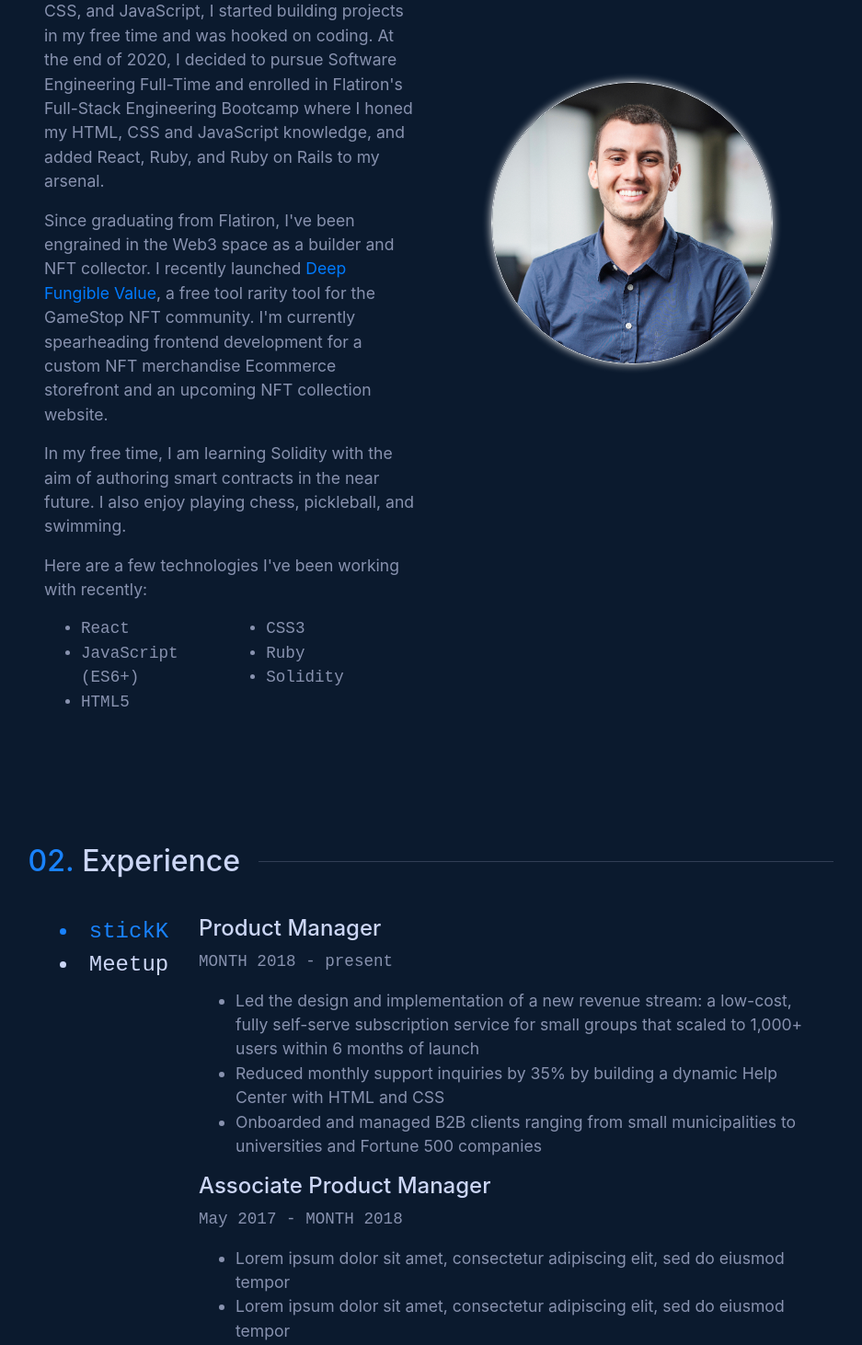
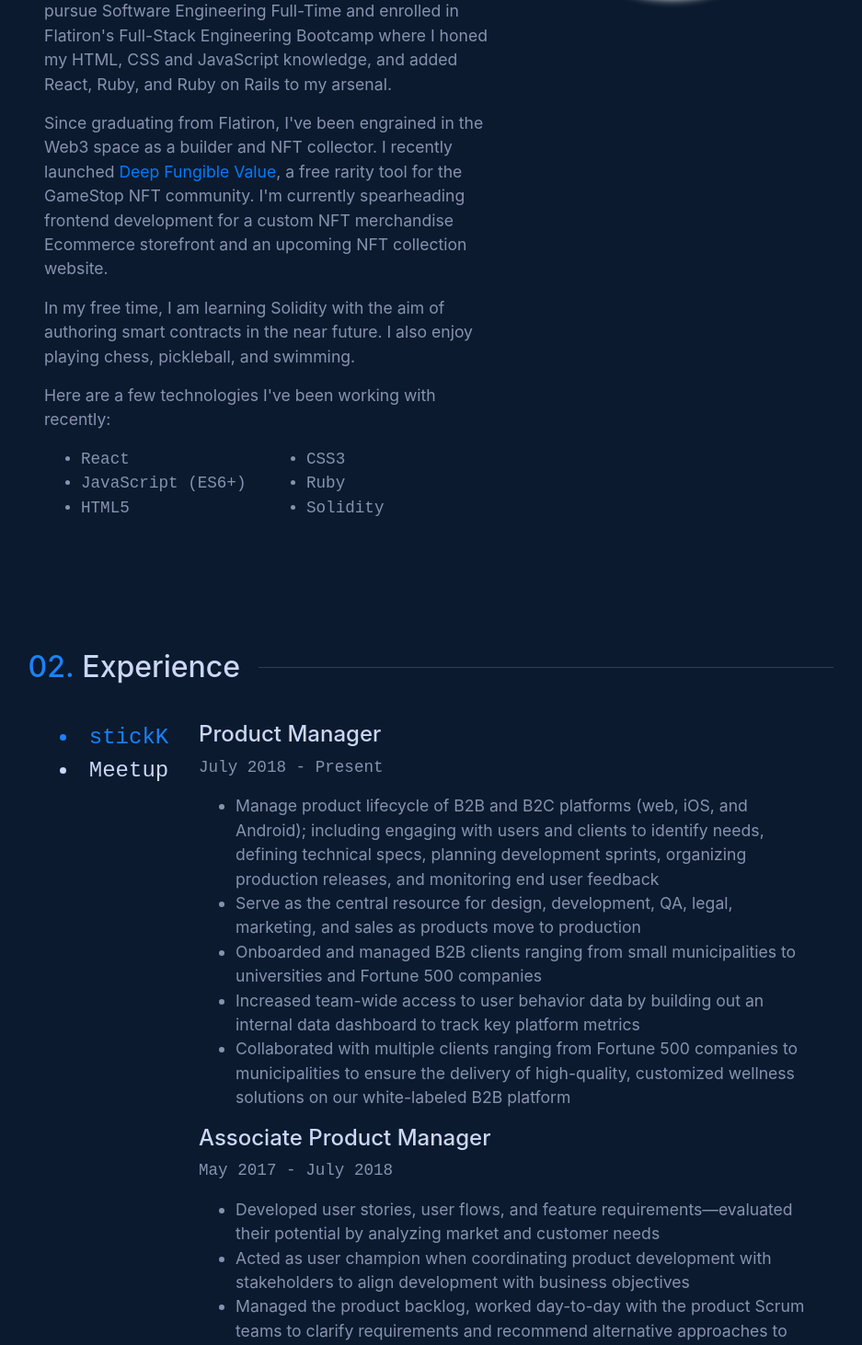
Before and after one commit to brownjer3/personal-website, a React (Create React App) app: page / in a window 1280 px wide. Shown: the part 1108-2570 px from the top of the page at 92% size, without its empty margins (172-1109 px from the left). Built offline with nearby package versions, Linux system fonts and the light colour scheme.

Commit message:
content changes

```diff
--- a/src/App.css
+++ b/src/App.css
@@ -157,7 +157,7 @@ section {
 }
 
 .about-left {
-	width: 50%;
+	width: 60%;
 	padding: 0% 2%;
 }
 
@@ -185,7 +185,7 @@ section {
 .headshot-container {
 	max-width: 35%;
 	min-width: 200px;
-	margin: auto;
+	margin: 0 auto;
 }
 
 .experience-container {
--- a/src/data/JobData.js
+++ b/src/data/JobData.js
@@ -2,40 +2,46 @@ export const jobData = {
 	stickK: [
 		{
 			title: "Product Manager",
-			years: "MONTH 2018 - present",
+			years: "July 2018 - Present",
 			bullets: [
-				"Led the design and implementation of a new revenue stream: a low-cost, fully self-serve subscription service for small groups that scaled to 1,000+ users within 6 months of launch",
-				"Reduced monthly support inquiries by 35% by building a dynamic Help Center with HTML and CSS",
+				"Manage product lifecycle of B2B and B2C platforms (web, iOS, and Android); including engaging with users and clients to identify needs, defining technical specs, planning development sprints, organizing production releases, and monitoring end user feedback",
+				"Serve as the central resource for design, development, QA, legal, marketing, and sales as products move to production",
 				"Onboarded and managed B2B clients ranging from small municipalities to universities and Fortune 500 companies",
+				"Increased team-wide access to user behavior data by building out an internal data dashboard to track key platform metrics",
+				"Collaborated with multiple clients ranging from Fortune 500 companies to municipalities to ensure the delivery of high-quality, customized wellness solutions on our white-labeled B2B platform",
 			],
 		},
 		{
 			title: "Associate Product Manager",
-			years: "May 2017 - MONTH 2018",
+			years: "May 2017 - July 2018",
 			bullets: [
-				"Lorem ipsum dolor sit amet, consectetur adipiscing elit, sed do eiusmod tempor",
-				"Lorem ipsum dolor sit amet, consectetur adipiscing elit, sed do eiusmod tempor",
-				"Lorem ipsum dolor sit amet, consectetur adipiscing elit, sed do eiusmod tempor",
+				"Developed user stories, user flows, and feature requirements—evaluated their potential by analyzing market and customer needs",
+				"Acted as user champion when coordinating product development with stakeholders to align development with business objectives",
+				"Managed the product backlog, worked day-to-day with the product Scrum teams to clarify requirements and recommend alternative approaches to meet design and technical requirements",
+				"Reduced support inquiries by 35% by spearheading efforts and contributing code (HTML/CSS) to re-design a text-only FAQ page into a dynamic Help Center, allowing users to more easily locate information before contacting our support team",
 			],
 		},
 	],
 	Meetup: [
 		{
 			title: "Senior Community Experience Specialist",
-			years: "MONTH 2016 - MONTH 2017",
+			years: "November 2016 - May 2017",
 			bullets: [
-				"Specialized as a technical troubleshooter to document bug reports and negotiate prioritization with product teams",
-				"Engaged in over 27,000 interactions with Meetup users while maintaining a 91% satisfaction rating during my tenure",
-				"Created and distributed internal training resources to increase troubleshooting efficiency for team of 30+",
+				"Specialized as a senior troubleshooter for the Community Experience Team to handle defect escalations, reproduce bugs, file JIRA tickets across multiple products, and negotiated with product teams to prioritize high-impact usability issues",
+				"Troubleshot user-reported issues across all desktop web, mobile web, native iOS app, and native Android app platforms",
+				"Collaborated with product teams to provide steps to reproduce issues and explained the overall impact of each bug on the platform, advocating for the end user throughout the process",
+				"Created internal training resources for the 30+ person Community Experience team to improve troubleshooting efficiency",
+				"Assisted with quality assurance testing the entire Meetup web platform during the company’s migration into the cloud",
 			],
 		},
 		{
 			title: "Community Experience Specialist",
-			years: "September 2014 - MONTH 2016",
+			years: "September 2014 - November 2016",
 			bullets: [
-				"Lorem ipsum dolor sit amet, consectetur adipiscing elit, sed do eiusmod tempor",
-				"Lorem ipsum dolor sit amet, consectetur adipiscing elit, sed do eiusmod tempor",
-				"Lorem ipsum dolor sit amet, consectetur adipiscing elit, sed do eiusmod tempor",
+				"Sent over 27,000 support emails to Meetup users to provide technical support across all platforms",
+				"Reviewed thousands of incoming Meetup groups based on the Community Guidelines and monitored trends",
+				"Began troubleshooting for the Community Experience Team as one of three troubleshooters focused on resolving bug reports",
+				"Created and published original Twitter content for the main Meetup handle and provided support on the Meetup support handle",
 			],
 		},
 	],
--- a/src/data/MiscData.js
+++ b/src/data/MiscData.js
@@ -10,6 +10,13 @@ export const miscData = [
 		title: "JavaScript Algorithms and Data Structures Masterclass",
 		organization: "Udemy",
 		year: "2022",
+		desc: "Lorem ipsum dolor sit amet, consectetur adipiscing elit, sed do eiusmod tempor incididunt ut labore et dolore magna aliqua.",
+		icon: "",
+	},
+	{
+		title: "Blockchain Essentials: An Introduction to Blockchain",
+		organization: "ConsenSys Academy",
+		year: "2021",
 		desc: "Lorem ipsum dolor sit amet, consectetur adipiscing elit, sed do eiusmod tempor incididunt ut labore et dolore magna aliqua.",
 		icon: "",
 	},
@@ -35,6 +42,13 @@ export const miscData = [
 		icon: "",
 	},
 	{
+		title: "Men's Soccer Academic All-Conference Player",
+		organization: "Grinnell College",
+		year: "2014",
+		desc: "My Senior year, I was elected team captain by my teammates.",
+		icon: "",
+	},
+	{
 		title: "Men's Swimming Record Holder",
 		organization: "Grinnell College",
 		year: "2013",
--- a/src/data/ProjectData.js
+++ b/src/data/ProjectData.js
@@ -7,7 +7,7 @@ import dfvImage from "../images/dfv-thumbnail.png";
 export const projects = [
 	{
 		name: "Deep Fungible Value",
-		desc: "A web application for users to browse and analyze the rarity of NFT’s on GameStop's NFT Marketplace",
+		desc: "A web application for collectors to browse and analyze the rarity of NFT’s on GameStop's NFT Marketplace",
 		tech: ["React", "Redux", "Postgres", "Netlify"],
 		image: dfvImage,
 		production: true,
@@ -29,7 +29,7 @@ export const projects = [
 	},
 	{
 		name: "Cadence Tunes",
-		desc: "A playlist builder for runners that uses the Spotify API to recommend songs with tempos that match a target running cadence and music genres",
+		desc: "A playlist builder for runners that uses the Spotify API to recommend songs with tempos that match a target running cadence and preferred music genres",
 		tech: ["JavaScript", "Ruby on Rails", "Spotify API"],
 		image: cadenceImage,
 		production: false,
--- a/src/mainComponents/About.js
+++ b/src/mainComponents/About.js
@@ -23,7 +23,7 @@ export default function About() {
 							</a>{" "}
 							and a Technical Support Specialist for{" "}
 							<a href="https://meetup.com/" target="_blank" rel="noreferrer">
-								Meetup
+								Meetup.
 							</a>
 						</p>
 						<p className="content-text">
@@ -48,10 +48,9 @@ export default function About() {
 							>
 								Deep Fungible Value
 							</a>
-							, a free tool rarity tool for the GameStop NFT community. I'm
-							currently spearheading frontend development for a custom NFT
-							merchandise Ecommerce storefront and an upcoming NFT collection
-							website.
+							, a free rarity tool for the GameStop NFT community. I'm currently
+							spearheading frontend development for a custom NFT merchandise
+							Ecommerce storefront and an upcoming NFT collection website.
 						</p>
 						<p className="content-text">
 							In my free time, I am learning Solidity with the aim of authoring
```
